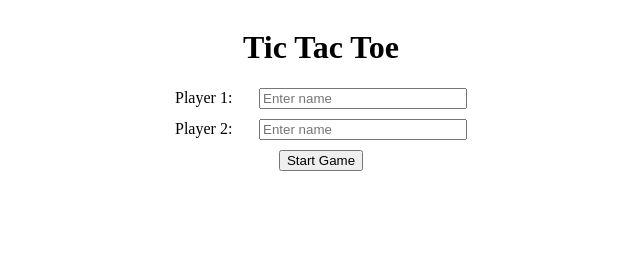
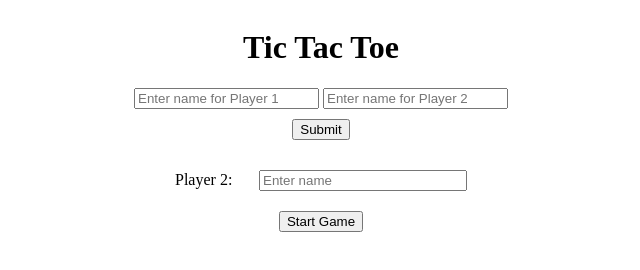
Before and after one commit to acciojob/tictactoe-Akshay1495, a website: page main.html in a window 1280 px wide. Shown: the whole page, without its empty margins (319-959 px from the left). Drawn offline with Linux system fonts and the light colour scheme.

Commit message:
created a submission

```diff
--- a/main.html
+++ b/main.html
@@ -9,11 +9,12 @@
 <body>
   <div class="container">
     <h1>Tic Tac Toe</h1>
-    <div id="players">
-      <div class="player-input">
-        <label for="player-1">Player 1:</label>
-        <input type="text" id="player-1" placeholder="Enter name">
-      </div>
+      <div id="players">
+  <input type="text" id="player-1" placeholder="Enter name for Player 1">
+  <input type="text" id="player-2" placeholder="Enter name for Player 2">
+  <button id="submit">Submit</button>
+</div>
+
       <div class="player-input">
         <label for="player-2">Player 2:</label>
         <input type="text" id="player-2" placeholder="Enter name">
```
